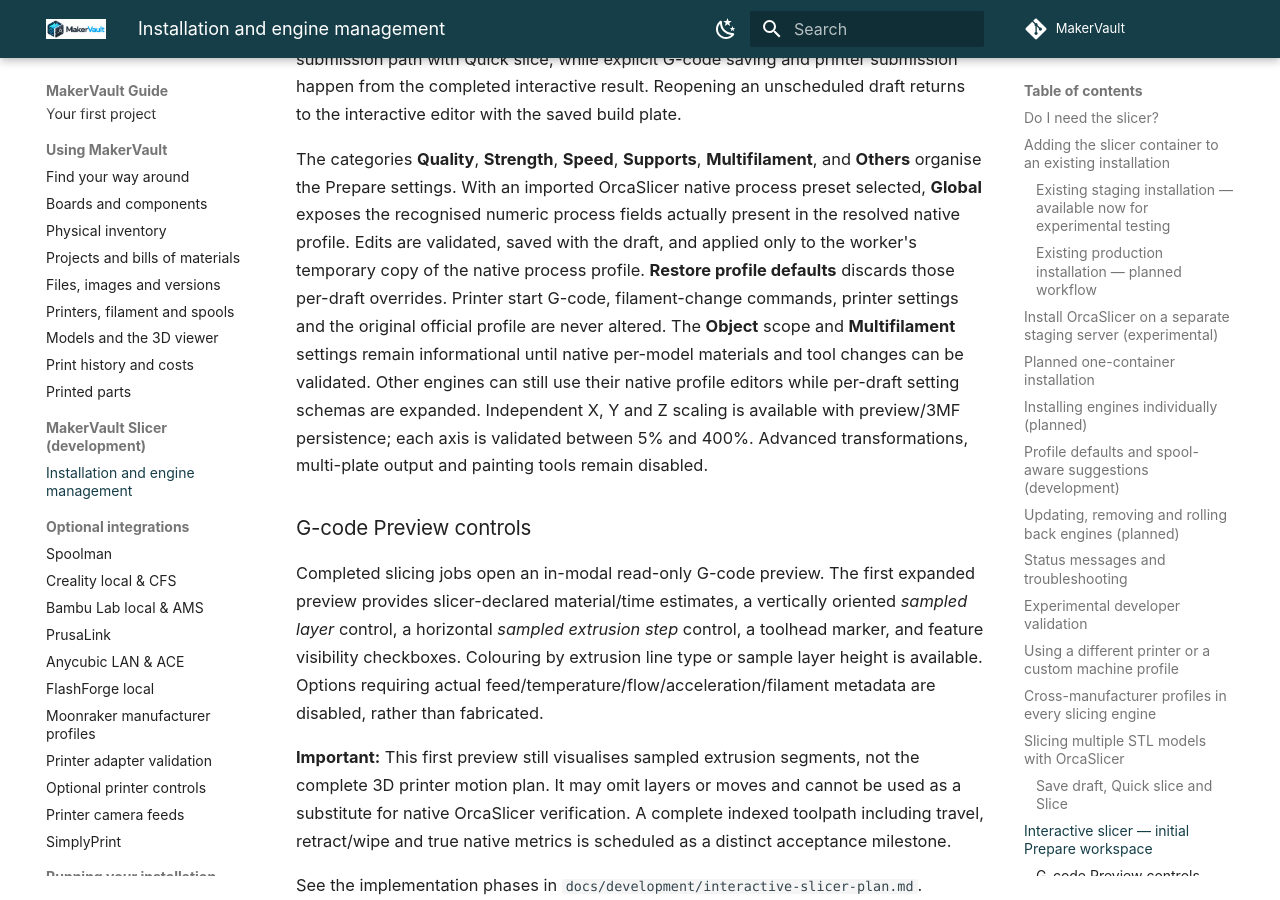
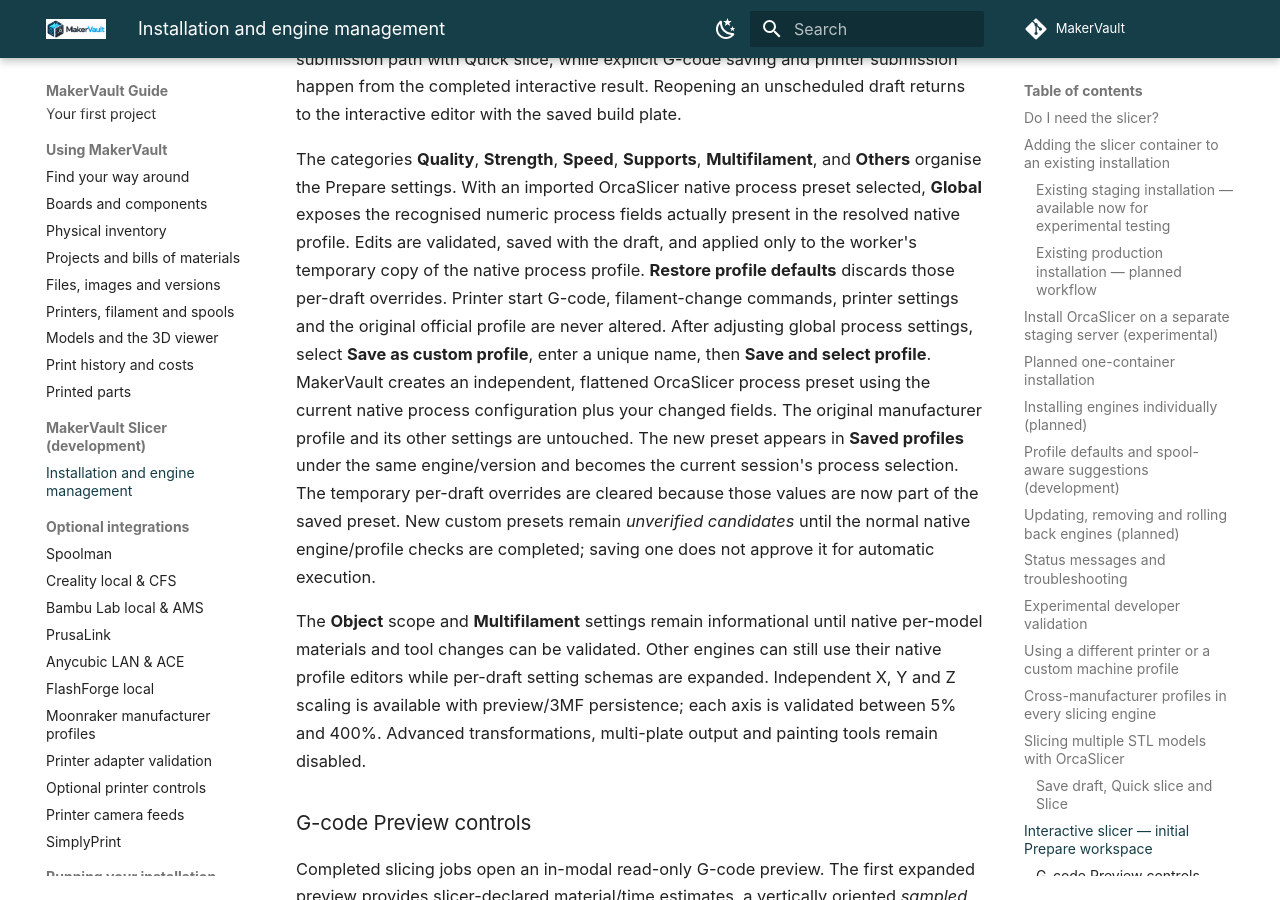
Before and after one commit to gavrd7/MakerVault, an MkDocs documentation site: the page built from docs/guide/3d-printing/slicer.md, in a window 1280 px wide and 900 px high, scrolled down 8863 px. Built offline with MkDocs 1.6.1 and Material for MkDocs 9.7.7, drawn with Linux system fonts in a browser that asks for light colours; comment, search, counter and statistics services are not loaded.

Commit message:
Document saving adjusted interactive native process settings to reusable custom profiles

```diff
--- a/docs/guide/3d-printing/slicer.md
+++ b/docs/guide/3d-printing/slicer.md
@@ -177,7 +177,18 @@
 
 The initial workspace includes an object tree (instances on the first plate), click-to-select, active **Move**, **Rotate**, **Scale**, **Auto-arrange**, **Duplicate** and **Remove** controls backed by the existing 3D plate editor, and in-session undo/redo (Ctrl+Z / Ctrl+Y outside text inputs). **Save draft** and **Slice and preview** share the existing isolated worker submission path with Quick slice, while explicit G-code saving and printer submission happen from the completed interactive result. Reopening an unscheduled draft returns to the interactive editor with the saved build plate.
 
-The categories **Quality**, **Strength**, **Speed**, **Supports**, **Multifilament**, and **Others** organise the Prepare settings. With an imported OrcaSlicer native process preset selected, **Global** exposes the recognised numeric process fields actually present in the resolved native profile. Edits are validated, saved with the draft, and applied only to the worker's temporary copy of the native process profile. **Restore profile defaults** discards those per-draft overrides. Printer start G-code, filament-change commands, printer settings and the original official profile are never altered. The **Object** scope and **Multifilament** settings remain informational until native per-model materials and tool changes can be validated. Other engines can still use their native profile editors while per-draft setting schemas are expanded. Independent X, Y and Z scaling is available with preview/3MF persistence; each axis is validated between 5% and 400%. Advanced transformations, multi-plate output and painting tools remain disabled.
+The categories **Quality**, **Strength**, **Speed**, **Supports**, **Multifilament**, and **Others** organise the Prepare settings. With an imported OrcaSlicer native process preset selected, **Global** exposes the recognised numeric process fields actually present in the resolved native profile. Edits are validated, saved with the draft, and applied only to the worker's temporary copy of the native process profile. **Restore profile defaults** discards those per-draft overrides. Printer start G-code, filament-change commands, printer settings and the original official profile are never altered. After adjusting global process settings, select **Save as custom profile**,
+enter a unique name, then **Save and select profile**. MakerVault creates an
+independent, flattened OrcaSlicer process preset using the current native
+process configuration plus your changed fields. The original manufacturer
+profile and its other settings are untouched. The new preset appears in
+**Saved profiles** under the same engine/version and becomes the current
+session's process selection. The temporary per-draft overrides are cleared
+because those values are now part of the saved preset. New custom presets
+remain *unverified candidates* until the normal native engine/profile checks
+are completed; saving one does not approve it for automatic execution.
+
+The **Object** scope and **Multifilament** settings remain informational until native per-model materials and tool changes can be validated. Other engines can still use their native profile editors while per-draft setting schemas are expanded. Independent X, Y and Z scaling is available with preview/3MF persistence; each axis is validated between 5% and 400%. Advanced transformations, multi-plate output and painting tools remain disabled.
 
 ### G-code Preview controls
 
```
